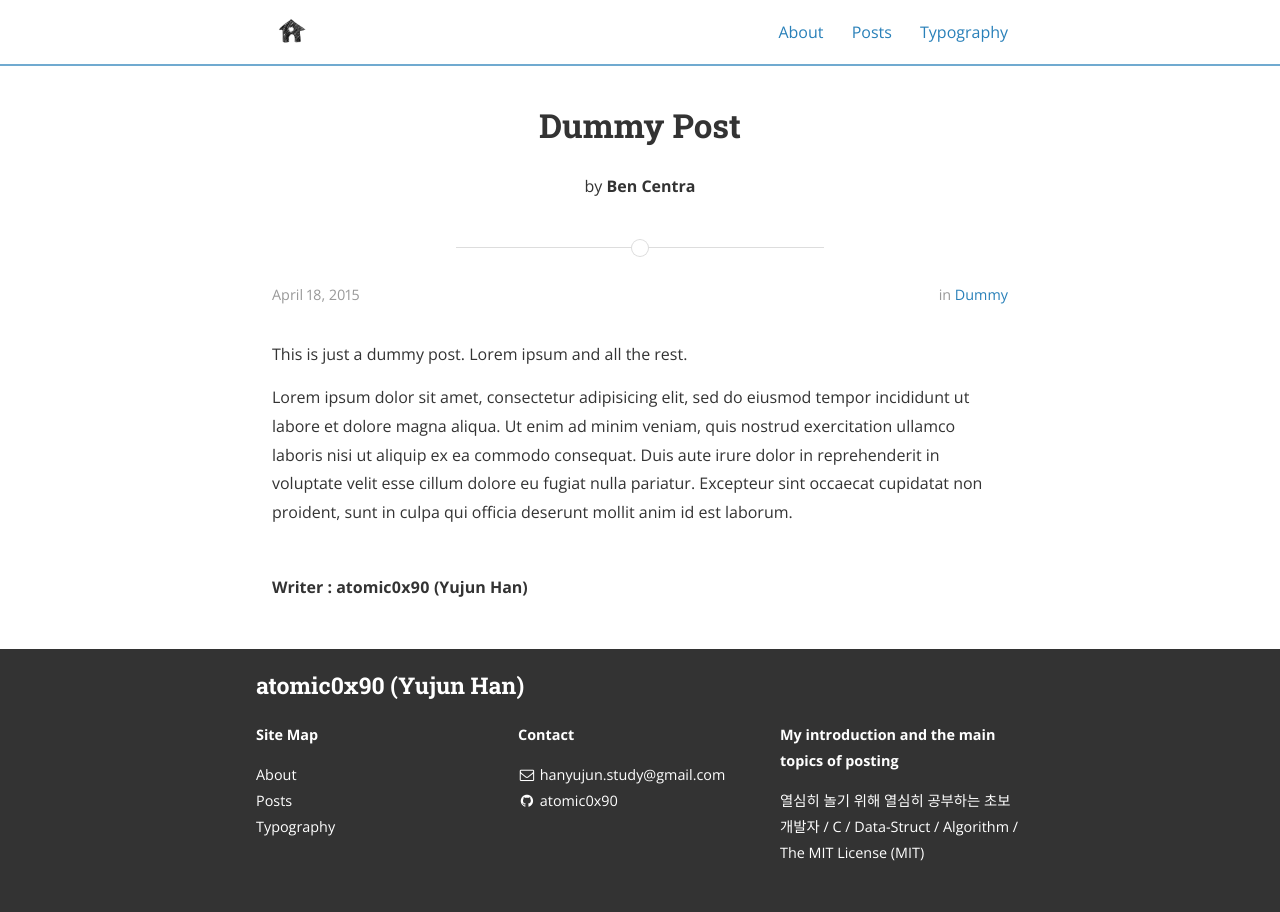
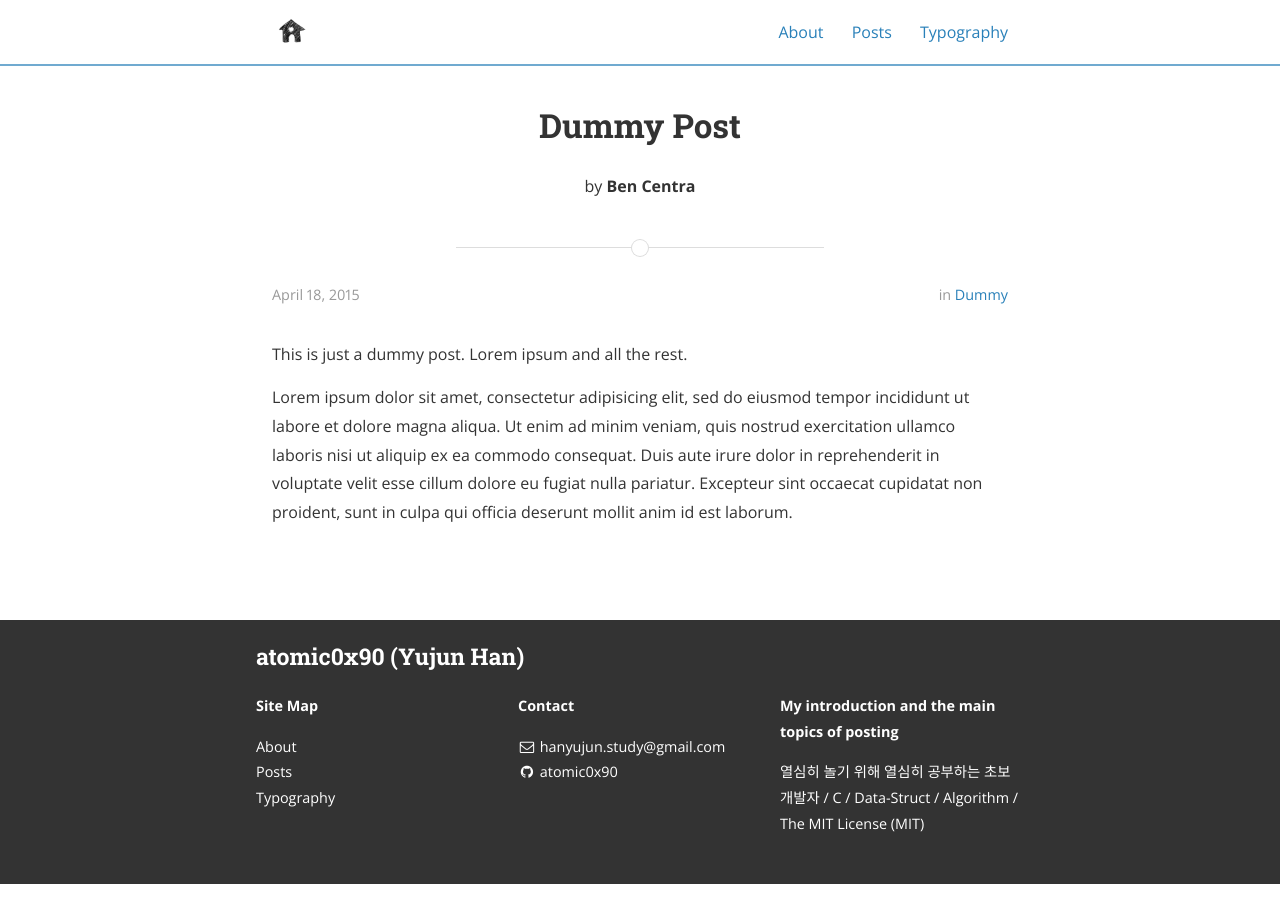
Before and after one commit to atomic0x90/atomic0x90.github.io, a Jekyll site: the page built from _posts/2015-04-18-dummy.markdown, in a window 1280 px wide. Built offline with Jekyll 4.4.1, drawn with Linux system fonts in a browser that asks for light colours; nearby versions of some CDN libraries.

Commit message:
Update layouts_post

```diff
--- a/_layouts/post.html
+++ b/_layouts/post.html
@@ -42,7 +42,7 @@ layout: default
 {% endif %}
 
 <section class="rss">
-  <p class="rss-subscribe text"><strong>Writer : atomic0x90 (Yujun Han)</strong></p>
+	<p class="rss-subscribe text"><strong></strong></p>		<!-- wirter name,share setting--!>
 </section>
 
 <section class="share">
```
